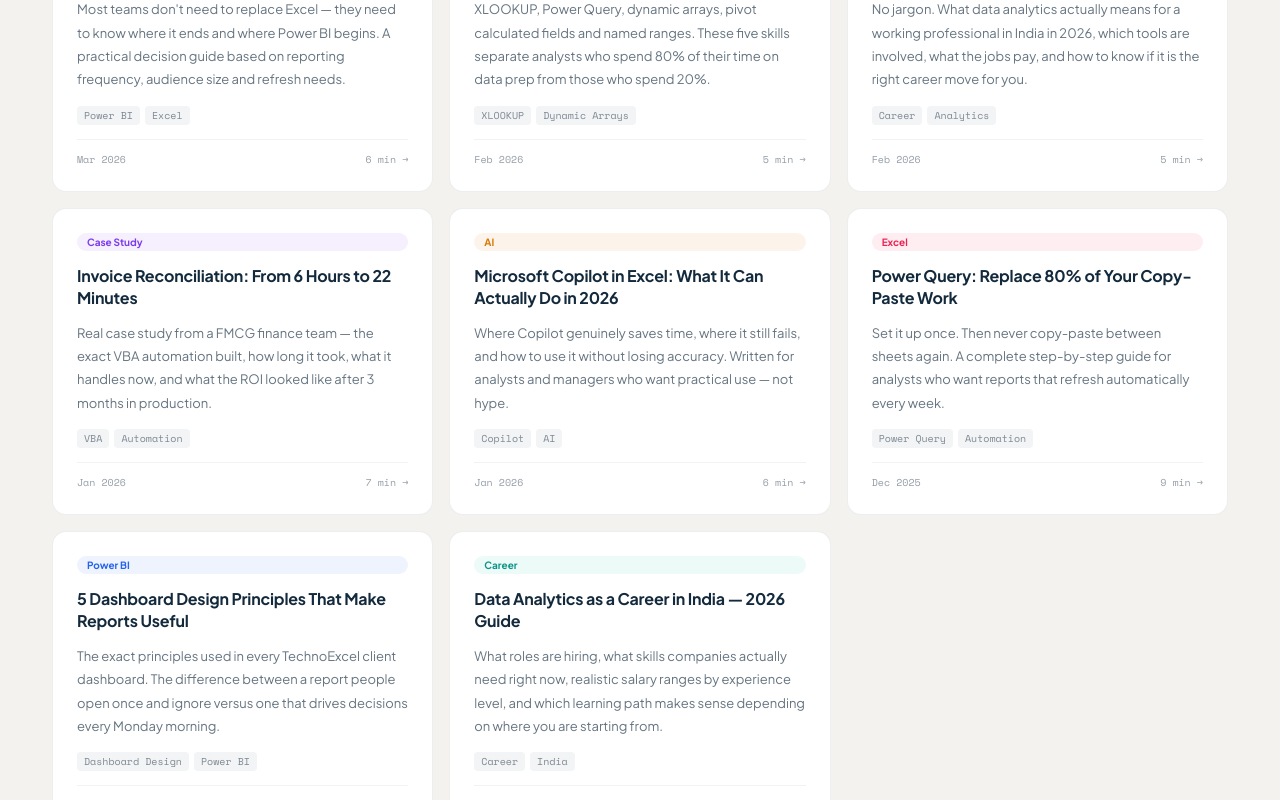
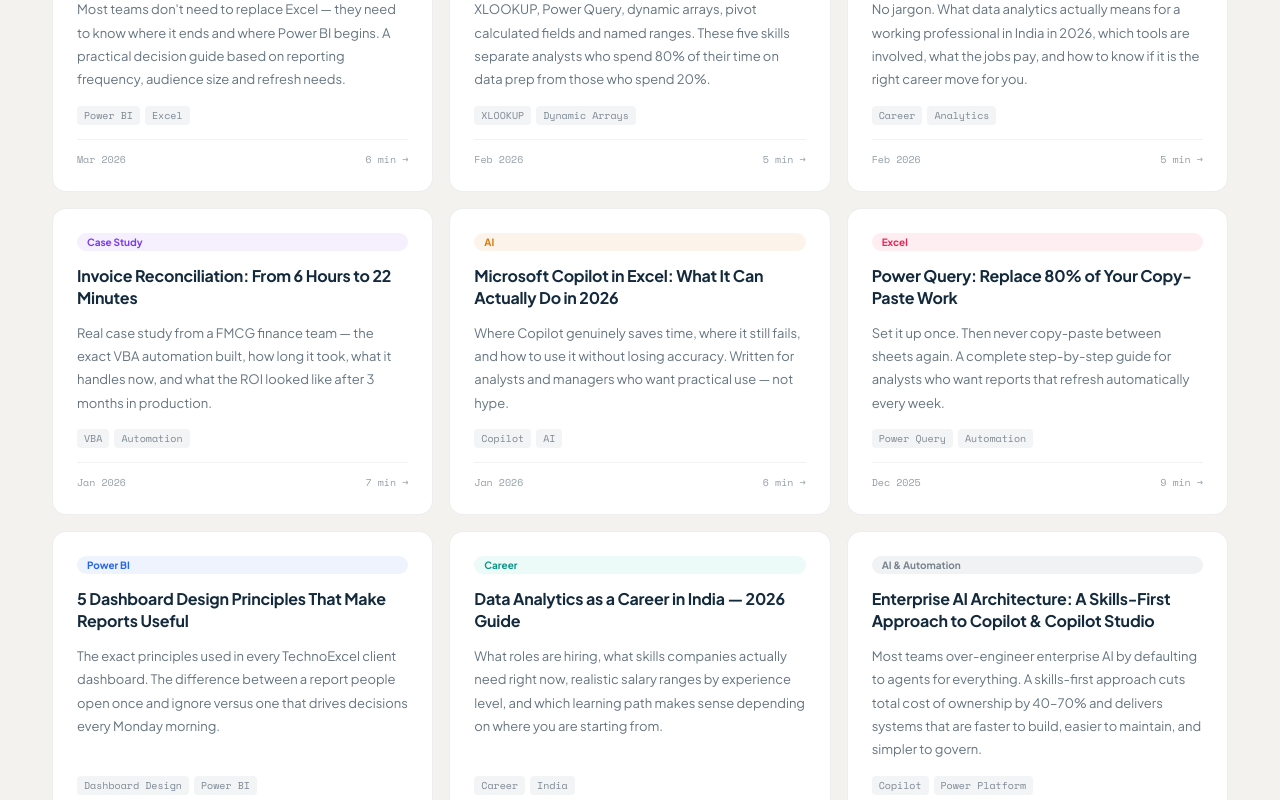
Before and after one commit to technoexcel/technoexcel-website, a Next.js app: page /blog in a window 1280 px wide. Shown: the part 2000-2800 px from the top of the page. Built offline with nearby package versions, Linux system fonts and the light colour scheme; a web font is replaced by a local one.

Commit message:
Update page.tsx

```diff
--- a/src/app/blog/page.tsx
+++ b/src/app/blog/page.tsx
@@ -53,6 +53,7 @@ export const BLOG_POSTS=[
   {slug:"power-query-beginner-guide",title:"Power Query: Replace 80% of Your Copy-Paste Work",cat:"Excel",date:"Dec 2025",read:"9 min",excerpt:"Set it up once. Then never copy-paste between sheets again. A complete step-by-step guide for analysts who want reports that refresh automatically every week.",tags:["Power Query","Automation","Beginners"]},
   {slug:"power-bi-dashboard-design-principles",title:"5 Dashboard Design Principles That Make Reports Useful",cat:"Power BI",date:"Dec 2025",read:"7 min",excerpt:"The exact principles used in every TechnoExcel client dashboard. The difference between a report people open once and ignore versus one that drives decisions every Monday morning.",tags:["Dashboard Design","Power BI","UX"]},
   {slug:"data-analytics-career-india-2026",title:"Data Analytics as a Career in India — 2026 Guide",cat:"Career",date:"Mar 2026",read:"10 min",excerpt:"What roles are hiring, what skills companies actually need right now, realistic salary ranges by experience level, and which learning path makes sense depending on where you are starting from.",tags:["Career","India","Salary","2026"]},
+  {slug: "enterprise-ai-copilot-architecture-skills-first",title: "Enterprise AI Architecture: A Skills-First Approach to Copilot & Copilot Studio",excerpt:"Most teams over-engineer enterprise AI by defaulting to agents for everything. A skills-first approach cuts total cost of ownership by 40–70% and delivers systems that are faster to build, easier to maintain, and simpler to govern.", cat: "AI & Automation", date: "Jun 2026", read: "8 min", tags: ["Copilot", "Power Platform"]},
 ];
 
 const CAT_COLORS: Record<string,[string,string]>={
```
